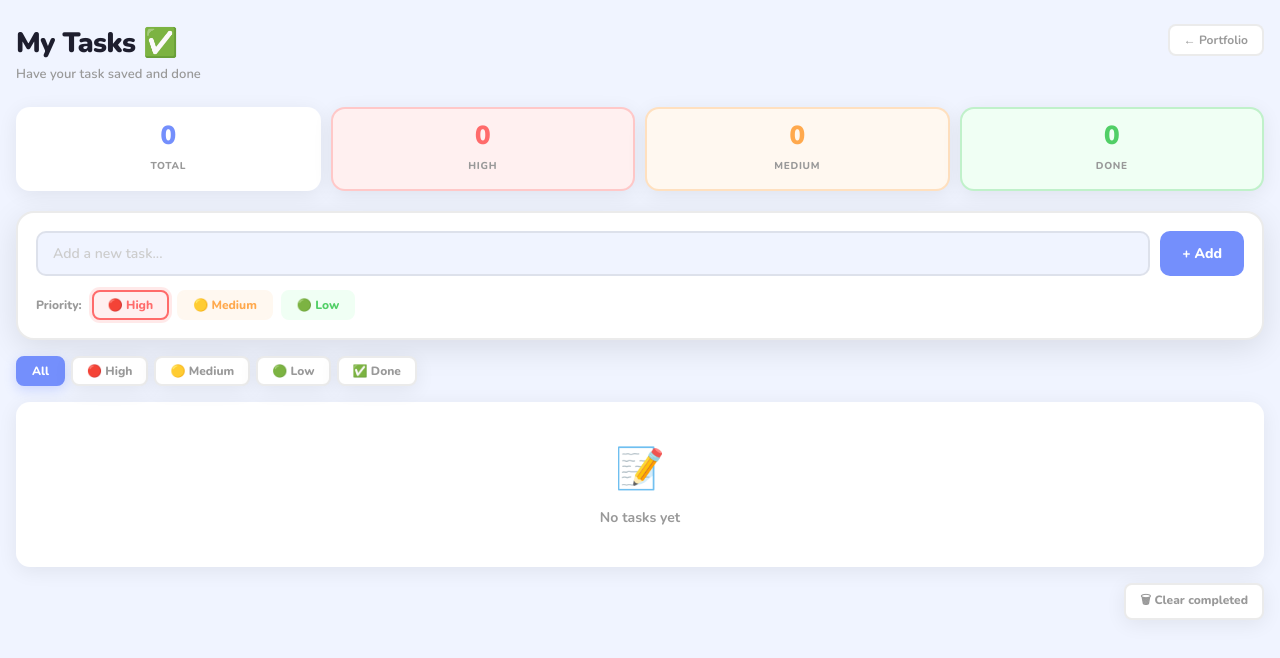
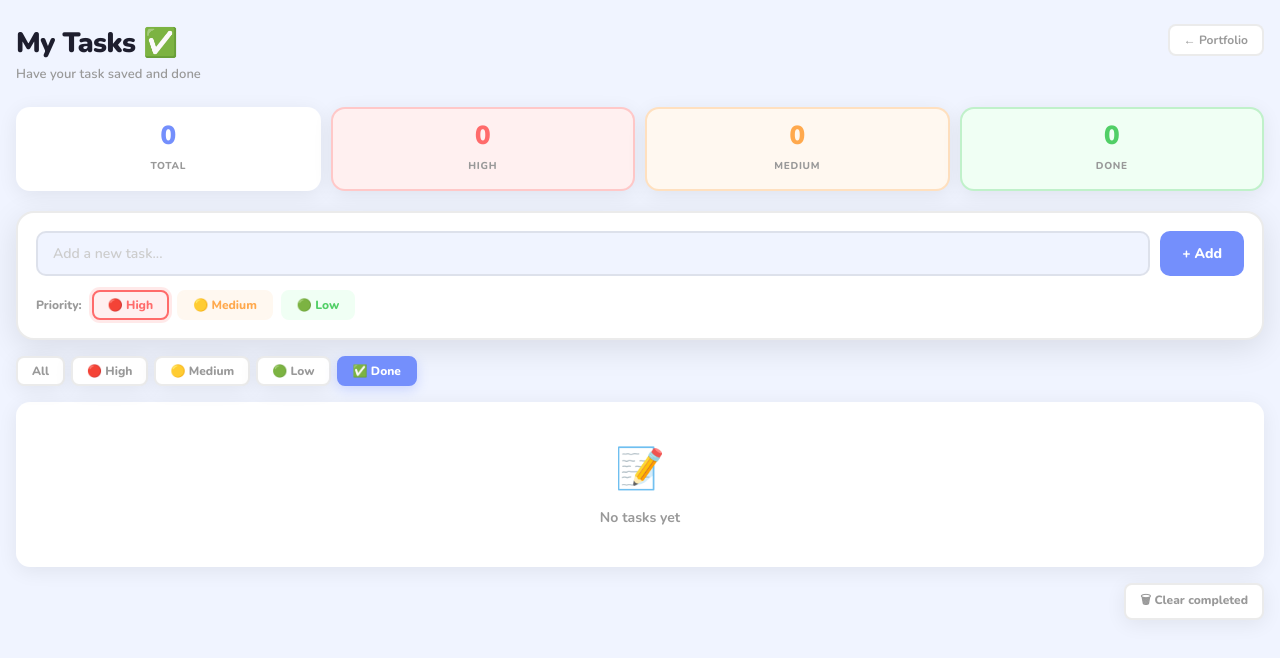
Before and after one commit to pasanghilp-art/task-manager-react, a React (Vite) app: page / in a window 1280 px wide. Both pictures are taken after a click on the button "✅ Done". Shown: the top 658 px of the page. Built offline with nearby package versions, Linux system fonts and the light colour scheme.

Commit message:
make task filtering using priority

```diff
--- a/src/App.jsx
+++ b/src/App.jsx
@@ -6,12 +6,20 @@ function App() {
     const [task, setTask] = useState(
         JSON.parse(localStorage.getItem("list") || "[]"),
     );
+
+    const [filterPriority, setFilterPriority] = useState("all");
+
     useEffect(() => {
         localStorage.setItem("list", JSON.stringify(task));
     }, [task]);
     return (
         <>
-            <HomePage task={task} setTask={setTask} />
+            <HomePage
+                task={task}
+                setTask={setTask}
+                filterPriority={filterPriority}
+                setFilterPriority={setFilterPriority}
+            />
         </>
     );
 }
--- a/src/Components/Filters.jsx
+++ b/src/Components/Filters.jsx
@@ -1,22 +1,55 @@
 import "./Filter.css";
 
-export function Filters() {
+export function Filters({ filterPriority, setFilterPriority }) {
+    const filterClicked = (priority) => {
+        setFilterPriority(priority);
+    };
     return (
         <>
             <div className="filter-row">
-                <button className="filter-btn active" data-filter="all">
+                <button
+                    className={`filter-btn ${
+                        filterPriority === "all" ? "active" : ""
+                    }`}
+                    data-filter="all"
+                    onClick={() => filterClicked("all")}
+                >
                     All
                 </button>
-                <button className="filter-btn" data-filter="high">
+                <button
+                    className={`filter-btn ${
+                        filterPriority === "high" ? "active" : ""
+                    }`}
+                    data-filter="high"
+                    onClick={() => filterClicked("high")}
+                >
                     🔴 High
                 </button>
-                <button className="filter-btn" data-filter="med">
+                <button
+                    className={`filter-btn ${
+                        filterPriority === "med" ? "active" : ""
+                    }`}
+                    data-filter="med"
+                    onClick={() => filterClicked("med")}
+                >
                     🟡 Medium
                 </button>
-                <button className="filter-btn" data-filter="low">
+                <button
+                    className={`filter-btn ${
+                        filterPriority === "low" ? "active" : ""
+                    }`}
+                    data-filter="low"
+                    onClick={() => filterClicked("low")}
+                >
                     🟢 Low
                 </button>
-                <button className="filter-btn" data-filter="done">
+                <button
+                    className={`filter-btn ${
+                        filterPriority === "done" ? "active" : ""
+                    }`}
+                    data-filter="done"
+                    onClick={() => filterClicked("done")}
+                >
                     ✅ Done
                 </button>
             </div>
--- a/src/Components/TaskList.jsx
+++ b/src/Components/TaskList.jsx
@@ -1,6 +1,6 @@
 import "./TaskList.css";
 
-export function TaskList({ task, setTask }) {
+export function TaskList({ task, setTask, filterPriority }) {
     if (task.length === 0) {
         return (
             <div className="empty">
@@ -18,13 +18,28 @@ export function TaskList({ task, setTask }) {
     }
 
     function deleteTask(id) {
-        const updated = task.filter((t) => t.id !== id);
+        const updated = task.filter((taskItem) => taskItem.id !== id);
         setTask(updated);
     }
+
+    const filteredTask = task.filter((taskItem) => {
+        if (filterPriority === "all") return true;
+        if (filterPriority === "done") return taskItem.done;
+        return taskItem.priority === filterPriority;
+    });
+    if (filteredTask.length === 0) {
+        return (
+            <div className="empty">
+                <span className="empty-icon">📝</span>
+                <p>No tasks yet</p>
+            </div>
+        );
+    }
+
     return (
         <>
             <div className="task-list" id="taskList">
-                {task.map((taskItem) => {
+                {filteredTask.map((taskItem) => {
                     return (
                         <div
                             key={taskItem.id}
--- a/src/Pages/HomePage.jsx
+++ b/src/Pages/HomePage.jsx
@@ -5,14 +5,21 @@ import { Input } from "../Components/Input";
 import { Stats } from "../Components/Stats";
 import { TaskList } from "../Components/TaskList";
 
-export function HomePage({ task, setTask }) {
+export function HomePage({ task, setTask, filterPriority, setFilterPriority }) {
     return (
         <>
             <Header />
             <Stats />
             <Input task={task} setTask={setTask} />
-            <Filters />
-            <TaskList task={task} setTask={setTask} />
+            <Filters
+                filterPriority={filterPriority}
+                setFilterPriority={setFilterPriority}
+            />
+            <TaskList
+                task={task}
+                setTask={setTask}
+                filterPriority={filterPriority}
+            />
             <BottomRow />
         </>
     );
```
